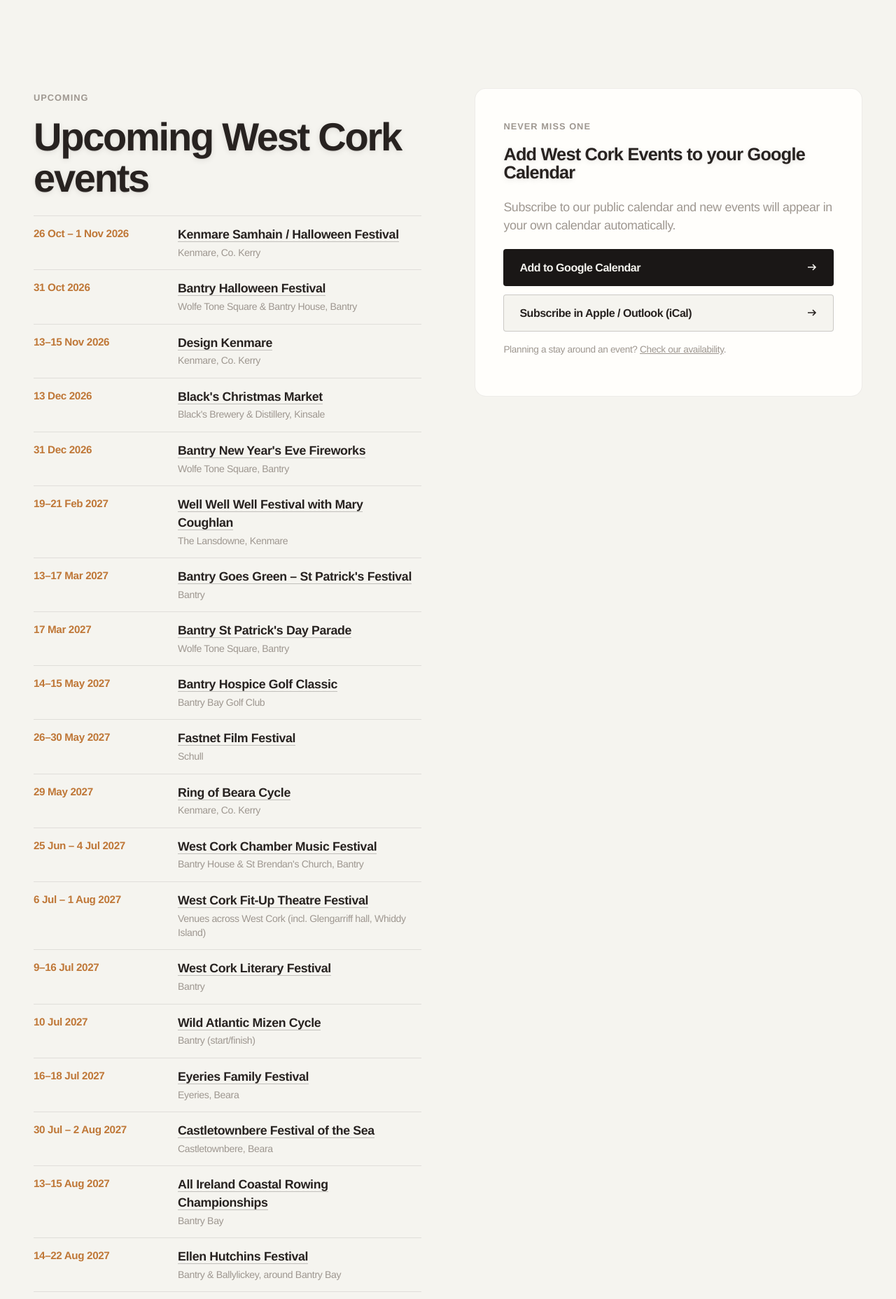
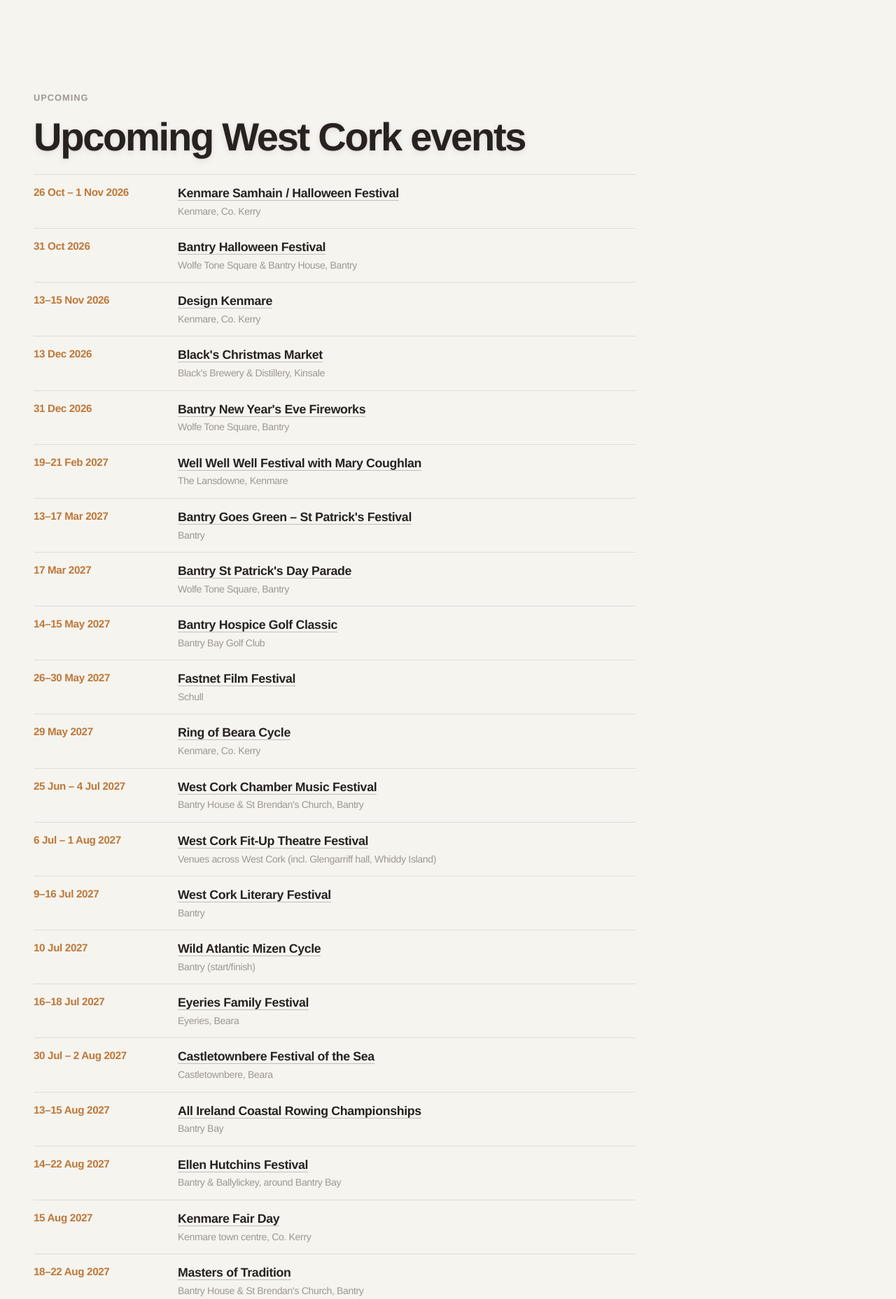
Before and after one commit to an-tigin-glengarriff/an-tigin-glengarriff.github.io, a PHP site: page /events.html in a window 1280 px wide. Shown: the part 802-2659 px from the top of the page at 70% size. Run offline with PHP 8.4, Linux system fonts and the light colour scheme; some web fonts are replaced.

Commit message:
Events page: remove Google Calendar / iCal subscribe section

```diff
--- a/assets/style.css
+++ b/assets/style.css
@@ -278,7 +278,6 @@ h1,h2,h3,.footer__big{text-shadow:0 1px 1px rgba(39,34,32,.12),0 2px 8px rgba(39
 .ev-list a:hover{border-color:currentColor}
 .ev-date{font-weight:600;color:var(--autumn);font-size:.95rem}
 .ev-meta{display:block;color:var(--grey);font-size:.88rem;margin-top:2px}
-.ev-subscribe{background:#fffefb;border:1px solid rgba(39,34,32,.08);border-radius:var(--card);padding:clamp(20px,4vw,40px)}
 .ev-groups{display:grid;grid-template-columns:repeat(3,1fr);gap:clamp(24px,4vw,56px)}
 .ev-group h3{margin-bottom:6px}
 .ev-dir{list-style:none;padding:0;margin:var(--m) 0 0}
--- a/events.html
+++ b/events.html
@@ -33,24 +33,13 @@
   <div class="wrap"><span class="eyebrow" style="color:rgba(245,244,239,.8)">Events</span><h1>What's on nearby.</h1><p>Festivals, markets and music across West Cork, Beara and Kenmare.</p></div>
 </section>
 <section class="section">
-  <div class="wrap split split--top">
-    <div class="reveal">
+  <div class="wrap">
+    <div class="reveal" style="max-width:860px">
       <span class="eyebrow">Upcoming</span>
       <h2>Upcoming West Cork events</h2>
       <ul class="ev-list" id="ev-upcoming"><li class="muted">Loading events…</li></ul>
       <p id="ev-updated" class="muted" style="font-size:.8rem;margin:16px 0 0"></p>
-    </div>
-    <div class="reveal">
-      <div class="ev-subscribe">
-        <span class="eyebrow">Never miss one</span>
-        <h3>Add West Cork Events to your Google Calendar</h3>
-        <p class="muted">Subscribe to our public calendar and new events will appear in your own calendar automatically.</p>
-        <div style="display:grid;gap:12px;margin-top:20px">
-          <a class="btn btn--dark ev-gcal" href="https://calendar.google.com/" target="_blank" rel="noopener" style="justify-content:space-between;white-space:normal">Add to Google Calendar <svg viewBox="0 0 16 16" fill="none" stroke="currentColor" stroke-width="1.6"><path d="M2 8h11M9 4l4 4-4 4"/></svg></a>
-          <a class="btn btn--white ev-ics" href="#" style="justify-content:space-between;border-color:rgba(39,34,32,.2);white-space:normal">Subscribe in Apple / Outlook (iCal) <svg viewBox="0 0 16 16" fill="none" stroke="currentColor" stroke-width="1.6"><path d="M2 8h11M9 4l4 4-4 4"/></svg></a>
-        </div>
-        <p class="muted" style="font-size:.85rem;margin-top:16px">Planning a stay around an event? <a href="calendar.html">Check our availability</a>.</p>
-      </div>
+      <p class="muted" style="margin-top:24px">Planning a stay around an event? <a href="calendar.html">Check our availability</a>.</p>
     </div>
   </div>
 </section>
@@ -147,8 +136,6 @@ function range(s,e){var a=p(s),b=p(e);b.setDate(b.getDate()-1);if(b<=a)return fm
 function town(l){var parts=(l||'').split(',').map(function(x){return x.trim();}).filter(function(x){return x&&!/^Co\./.test(x);});return parts.length?parts[parts.length-1]:'';}
 var ul=document.getElementById('ev-upcoming');
 fetch('events.json',{cache:'no-store'}).then(function(r){return r.json();}).then(function(j){
- if(j.calendar_id){var g=document.querySelector('.ev-gcal');g.href='https://calendar.google.com/calendar/render?cid='+encodeURIComponent(j.calendar_id);
-  var i=document.querySelector('.ev-ics');i.href=(j.ics_url||'').replace(/^https:/,'webcal:');}
  var today=new Date();today.setHours(0,0,0,0);
  var ev=(j.events||[]).filter(function(e){return p(e.end)>today;});ul.innerHTML='';
  if(!ev.length){ul.innerHTML='<li class="muted">No upcoming events listed right now.</li>';return;}
```
